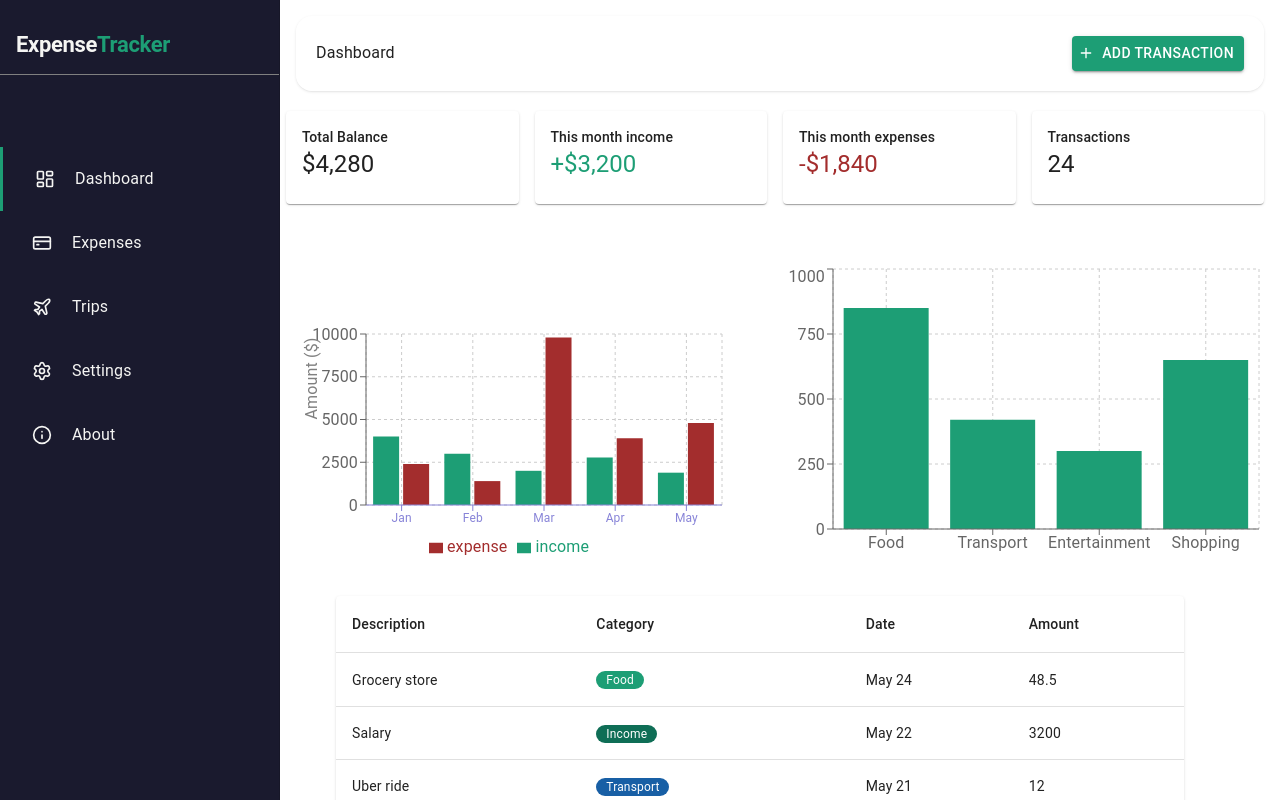
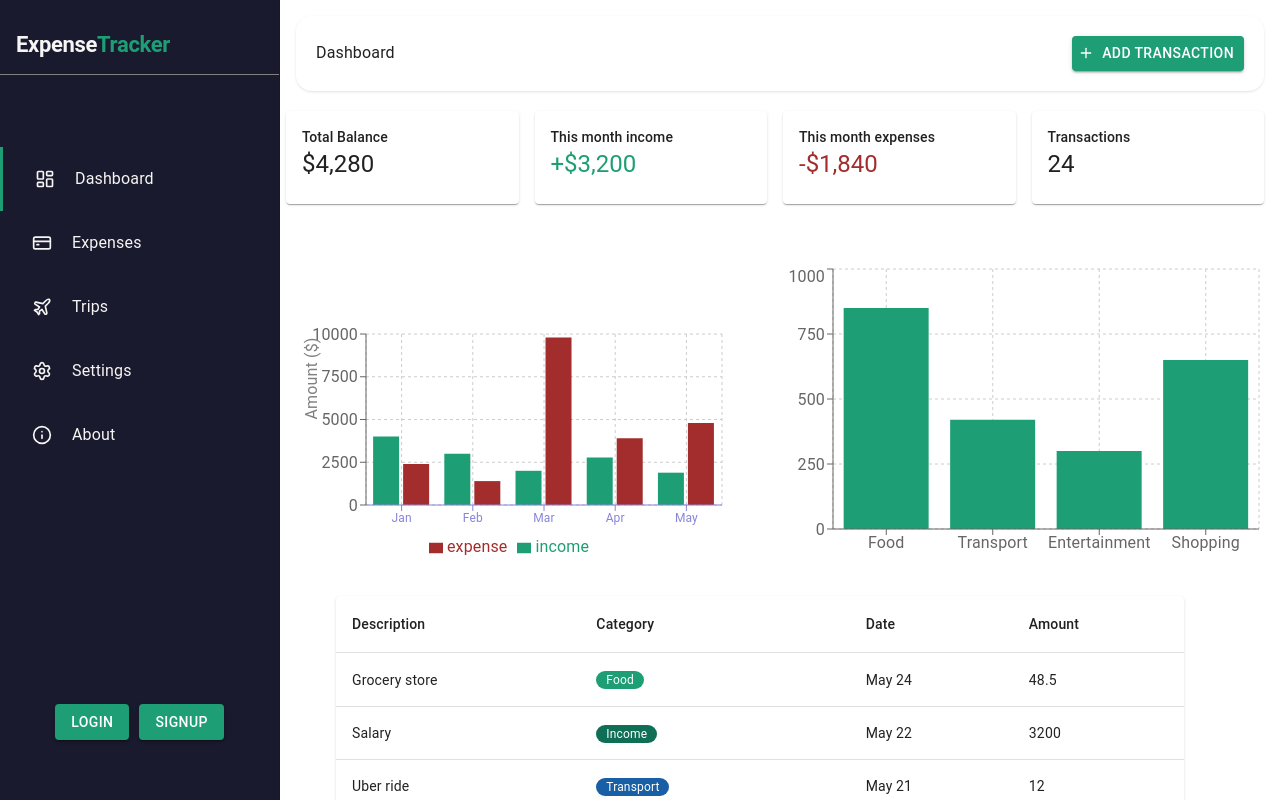
Before and after one commit to Al1k04/expense-tracker, a Next.js app: page / in a window 1280 px wide. Built offline with nearby package versions, Linux system fonts and the light colour scheme; what @mui/material-nextjs would draw is missing.

Commit message:
Add login/signup buttons to sideba

```diff
--- /dev/null
+++ b/src/app/(auth)/signUp/page.tsx
@@ -0,0 +1,3 @@
+export default function SignUp() {
+  return <div>SignUp</div>;
+}
--- a/src/app/(sidebar)/layout.tsx
+++ b/src/app/(sidebar)/layout.tsx
@@ -7,10 +7,8 @@ export default function RootLayout({
 }) {
   return (
     <div className="flex h-screen overflow-hidden">
-      {/* Sidebar Component */}
       <Sidebar />
 
-      {/* Main Content Area */}
       <main className="flex-1 overflow-y-auto p-4">{children}</main>
     </div>
   );
--- a/src/components/Sidebar.tsx
+++ b/src/components/Sidebar.tsx
@@ -2,9 +2,10 @@
 
 import Box from "@mui/material/Box";
 import Drawer from "@mui/material/Drawer";
-import { ListItemButton } from "@mui/material";
+import { Button, ListItemButton } from "@mui/material";
 import { usePathname } from "next/navigation";
 import Link from "next/link";
+
 import {
   LayoutDashboard,
   CreditCard,
@@ -80,6 +81,23 @@ export default function Sidebar() {
             </ListItem>
           ))}
         </List>
+        <Box
+          sx={{
+            mt: "auto",
+            mb: "50px",
+            p: "10px",
+            display: "flex",
+            justifyContent: "center",
+            gap: "10px",
+          }}
+        >
+          <Button variant="contained" component={Link} href="/login">
+            Login
+          </Button>
+          <Button variant="contained" component={Link} href="/signUp">
+            SignUp
+          </Button>
+        </Box>
       </Drawer>
     </Box>
   );
```
